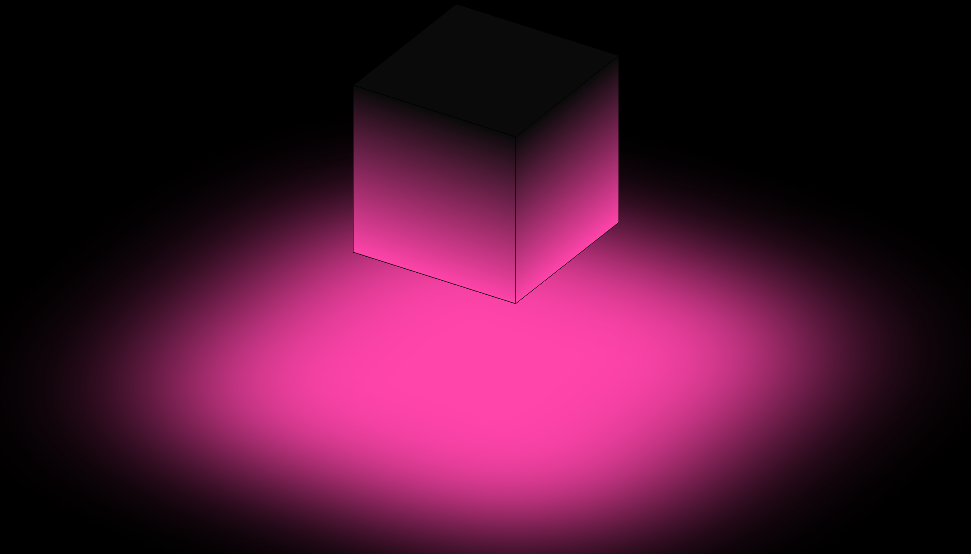
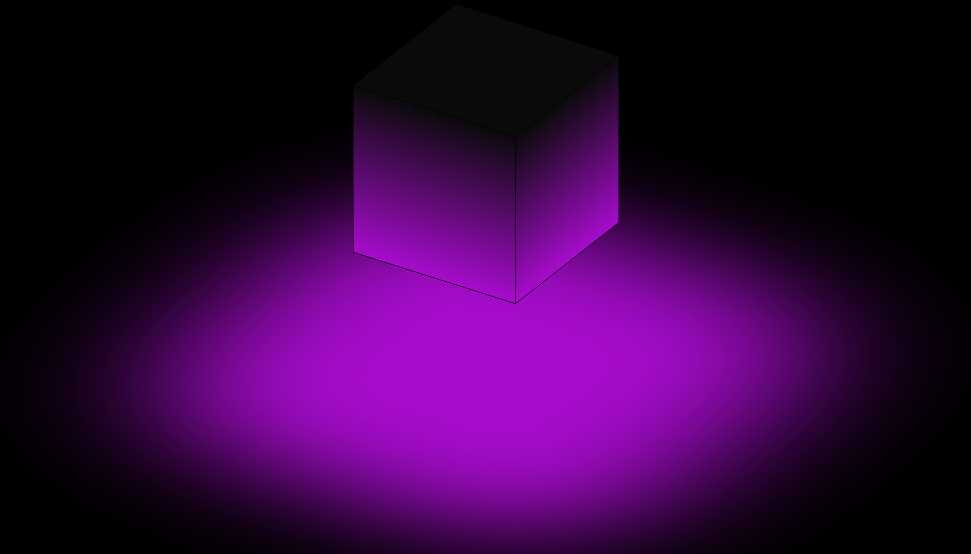
Before and after one commit to 4lyss0n/portfolio, a Next.js app: page /background in a window 1280 px wide. Shown: the part 246-800 px from the top of the page, without its empty margins (154-1125 px from the left). Built offline with nearby package versions, Linux system fonts and the light colour scheme.

Commit message:
update in cube color

```diff
--- a/src/components/Background/styles.module.css
+++ b/src/components/Background/styles.module.css
@@ -8,7 +8,7 @@
     place-items: center;
     overflow: hidden;
     --c1: #0a0a0a;
-    --c2: #f4a;
+    --c2: var(--color1);
     --size: 15vw;
 }
 
```
